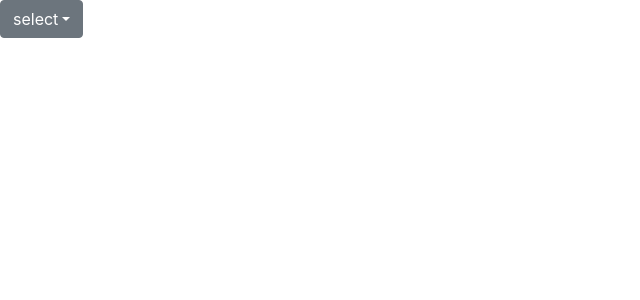
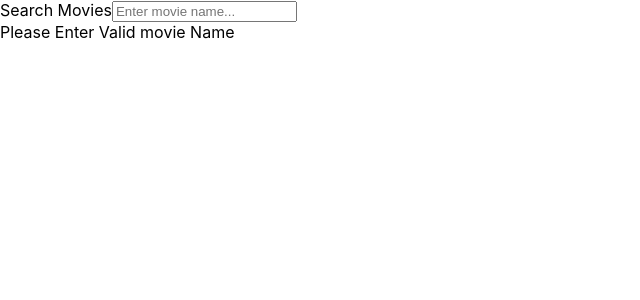
Before and after one commit to josephsap/ReactApp, a React (Create React App) app: page / in a window 1280 px wide. Shown: the top 300 px of the page, without its empty margins (0-640 px from the left). Built offline with nearby package versions, Linux system fonts and the light colour scheme; no server answers.

Commit message:
Movie search with input box and api

```diff
--- a/src/App.js
+++ b/src/App.js
@@ -1,8 +1,8 @@
 import React from 'react';
-import DropDown from '../src/Component/DropDown/DropDown';
+import MoviesDatabase from '../src/Pages/MoviesDb'
 
 const App = () => {
-  return <DropDown/>
+  return <MoviesDatabase/>
 }
 
 export default App;
--- a/src/Component/DropDown/DropDown.js
+++ b/src/Component/DropDown/DropDown.js
@@ -3,7 +3,7 @@ import "bootstrap/dist/css/bootstrap.css";
 import "bootstrap/dist/js/bootstrap.js";
 
 import "../../Global.css";
-
+///movies api http://www.omdbapi.com/?apikey=b90ede8f&t=21+jump+street
 //import data
 import mockData from "../../Data/mockData";
 
--- /dev/null
+++ b/src/Component/Images/Images.js
@@ -0,0 +1,15 @@
+import React from "react";
+
+const Images = props => {
+  return (
+    props.data &&
+    <div>
+      <img src={props.data && props.data.Poster} className="img-fluid" alt={props.alt}></img>
+        <p>{props.data.Title ? 'Title:'+ props.data.Title: ''}</p>
+        <p>{props.data.Released ?'Release:' + props.data.Released: ''}</p>
+        <p>{props.data.Genre ? 'Genre:' + props.data.Genre: ''}</p>
+    </div>
+  );
+};
+
+export default Images;
--- /dev/null
+++ b/src/Component/Input/Input.js
@@ -0,0 +1,20 @@
+import React from "react";
+
+const Input = props => {
+  return (
+      <div className="form-row">
+        <div className="form-group col-md-6">
+          <label>{props.label || "Enter movie name"}</label>
+          <input
+            id="inputmovie"
+            placeholder="Enter movie name..."
+            value={props.value}
+            onKeyDown={props.onKeyDown}
+            onChange={props.onChange}
+          ></input>
+        </div>
+      </div>
+  );
+};
+
+export default Input;
--- /dev/null
+++ b/src/Pages/MoviesDb.js
@@ -0,0 +1,62 @@
+//react library
+import React, { Fragment } from "react";
+
+//import component
+import Input from "../Component/Input/Input";
+import Images from "../Component/Images/Images";
+
+class MoviesDatabase extends React.Component {
+  state = {
+    items: [],
+    isloading: false,
+    selectedInput: ""
+  };
+  componentWillMount() {
+    this.getAPIresult();
+  }
+
+  getAPIresult = async () => {
+    let typedItem = this.state.selectedInput && this.state.selectedInput;
+    await fetch("http://www.omdbapi.com/?apikey=b90ede8f&t=" + `${typedItem}`)
+      .then(response => response.json())
+      .then(data => this.setState({ items: data, isLoading: true }));
+  };
+
+  handleinput = e => {
+    this.setState({
+      selectedInput: e.target.value
+    });
+  };
+
+  handleKeyDown = e => {
+    if (e.keyCode === 13) {
+      this.getAPIresult();
+    }
+  };
+
+  //render components
+  render() {
+    let isavilable =
+      this.state.items && this.state.items.Title === this.state.selectedInput;
+    return (
+      <Fragment>
+        <Input
+          label="Search Movies"
+          value={this.state.selectedInput}
+          onKeyDown={this.handleKeyDown}
+          onChange={this.handleinput}
+        />
+        {isavilable ? (
+          <Images
+            data={this.state.items}
+            selectedInput={this.state.selectedInput}
+          />
+        ) : (
+          "Please Enter Valid movie Name"
+        )}
+      </Fragment>
+    );
+  }
+}
+
+export default MoviesDatabase;
```
